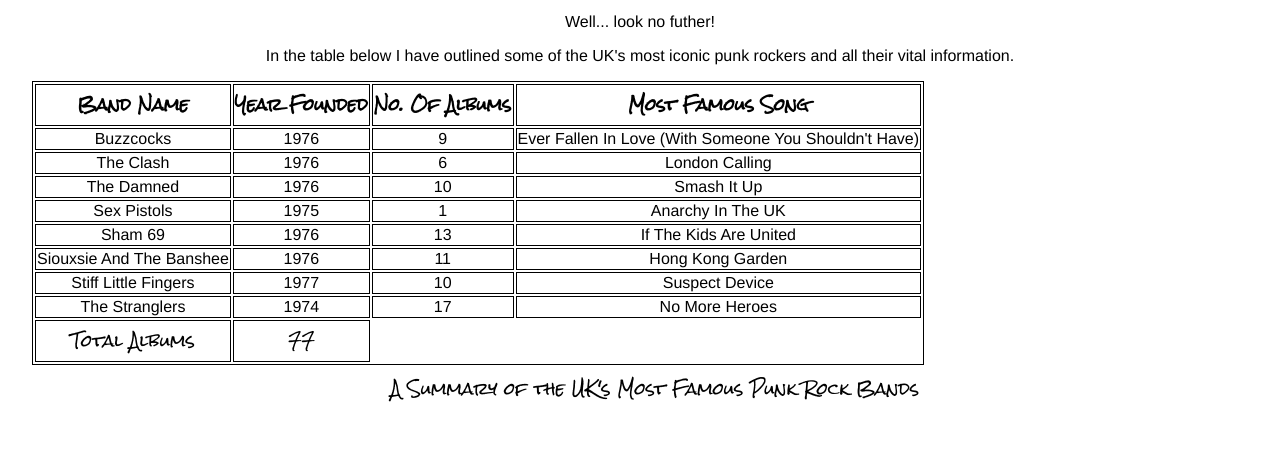
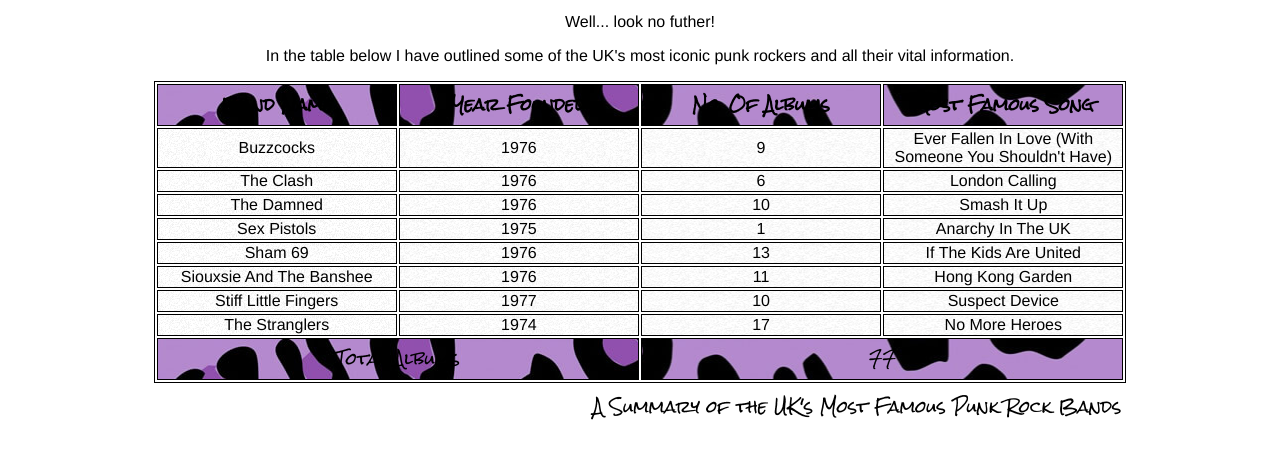
Before and after one commit to Peridotix/punk-rock-table, a plain HTML site: page index.html in a window 1280 px wide. Shown: the part 151-610 px from the top of the page. Drawn offline with Linux system fonts and the light colour scheme.

Commit message:
Changed HTML
Changed the width of the table and added a few new class elements to the code to allow CSS coding to be easier.

```diff
--- a/index.html
+++ b/index.html
@@ -18,12 +18,11 @@
                 <p>Ever wondered about the good old days of punk rock? Ever wondered who had the most albums, or when they were formed?</P>
                 <p>Well... look no futher!</p>
                 <p>In the table below I have outlined some of the UK's most iconic punk rockers and all their vital information.</p>
-        </CENTER>
 
-        <table>
+        <table class="collapse" width="80%" >
             <caption>A Summary of the UK's Most Famous Punk Rock Bands</caption>
             <thead>
-                <tr>
+                <tr background="assets\leopardskin.jpg" rgba(0,0,0,0.1)>
                     <th>Band Name</th>
                     <th>Year Founded</th>
                     <th>No. Of Albums</th>
@@ -31,49 +30,49 @@
                 </tr>
             </thead>
             <tbody>
-                    <tr>
+                <tr background="assets\noise.png">
                     <td>Buzzcocks</td>
                     <td>1976</td>
                     <td>9</td>
                     <td>Ever Fallen In Love (With Someone You Shouldn't Have)</td>
                 </tr>
-                <tr>
+                <tr background="assets\noise.png">
                     <td>The Clash</td>
                     <td>1976</td>
                     <td>6</td>
                     <td>London Calling</td>
                 </tr>
-                <tr>
+                <tr background="assets\noise.png">
                     <td>The Damned</td>
                     <td>1976</td>
                     <td>10</td>
                     <td>Smash It Up</td>
                 </tr>
-                <tr>
+                <tr background="assets\noise.png">
                     <td>Sex Pistols</td>
                     <td>1975</td>
                     <td>1</td>
                     <td>Anarchy In The UK</td>
                 </tr>
-                <tr>
+                <tr background="assets\noise.png">
                     <td>Sham 69</td>
                     <td>1976</td>
                     <td>13</td>
                     <td>If The Kids Are United</td>
                 </tr>
-                <tr>
+                <tr background="assets\noise.png">
                     <td>Siouxsie And The Banshee</td>
                     <td>1976</td>
                     <td>11</td>
                     <td>Hong Kong Garden</td>
                 </tr>
-                <tr>
+                <tr background="assets\noise.png">
                     <td>Stiff Little Fingers</td>
                     <td>1977</td>
                     <td>10</td>
                     <td>Suspect Device</td>
                 </tr>
-                <tr>
+                <tr background="assets\noise.png">
                     <td>The Stranglers</td>
                     <td>1974</td>
                     <td>17</td>
@@ -81,13 +80,13 @@
                 </tr>
             </tbody>
             <tfoot>
-                <tr>
-                    <td>Total Albums</td>
-                    <td>77</td>
+                <tr background="assets\leopardskin.jpg" rgba(0,0,0,0.5)>
+                    <td class="foot1" colspan="2">Total Albums</td>
+                    <td class="foot2" colspan="2">77</td>
                 </tr>
             </tfoot>
         </table>
-
+        </CENTER>
 
     <!-- include the Glitch button to show what the webpage is about and
           to make it easier for folks to view source and remix -->
```
